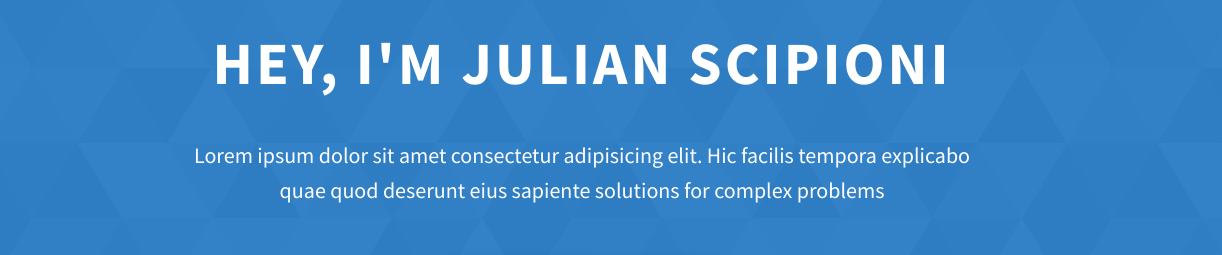
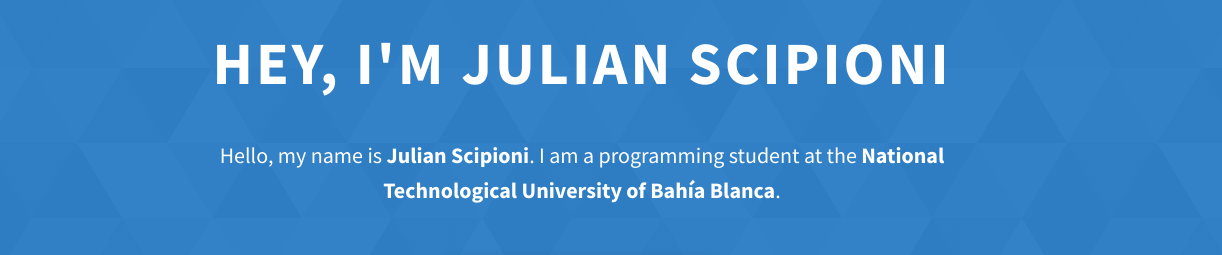
Before and after one commit to JulianScipioni06/Portfolio, a website: page index.html in a window 1280 px wide. Shown: the part 232-487 px from the top of the page, 58-1280 px from the left. Drawn offline with Linux system fonts and the light colour scheme.

Commit message:
mas cambios

```diff
--- a/index.html
+++ b/index.html
@@ -87,9 +87,7 @@
         <h1 class="heading-primary">Hey, I'm Julian Scipioni</h1>
         <div class="home-hero__info">
           <p class="text-primary">
-            Lorem ipsum dolor sit amet consectetur adipisicing elit. Hic facilis
-            tempora explicabo quae quod deserunt eius sapiente solutions for
-            complex problems
+            Hello, my name is <strong>Julian Scipioni</strong>. I am a programming student at the <strong>National Technological University of Bahía Blanca</strong>.
           </p>
         </div>
         <div class="home-hero__cta">
```
